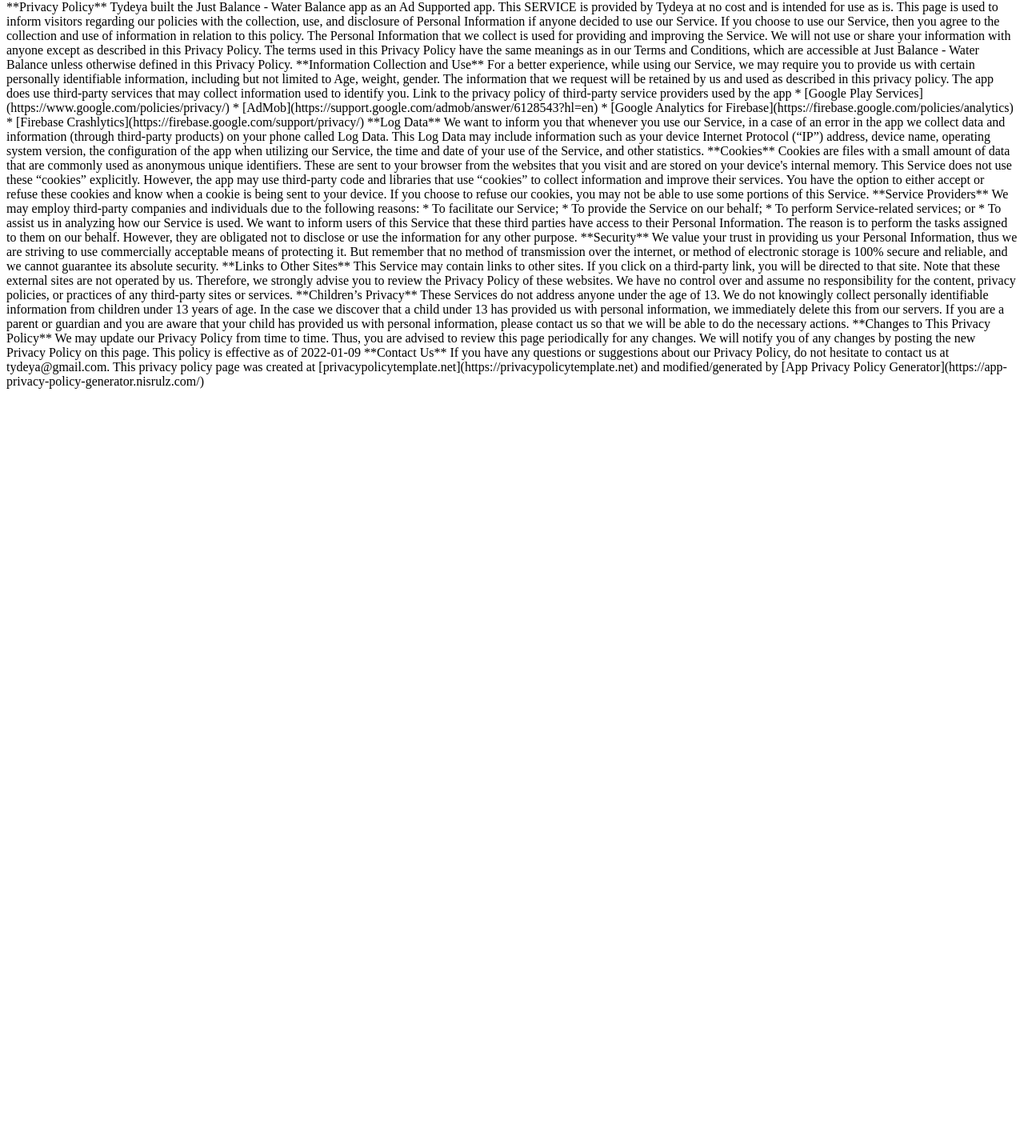
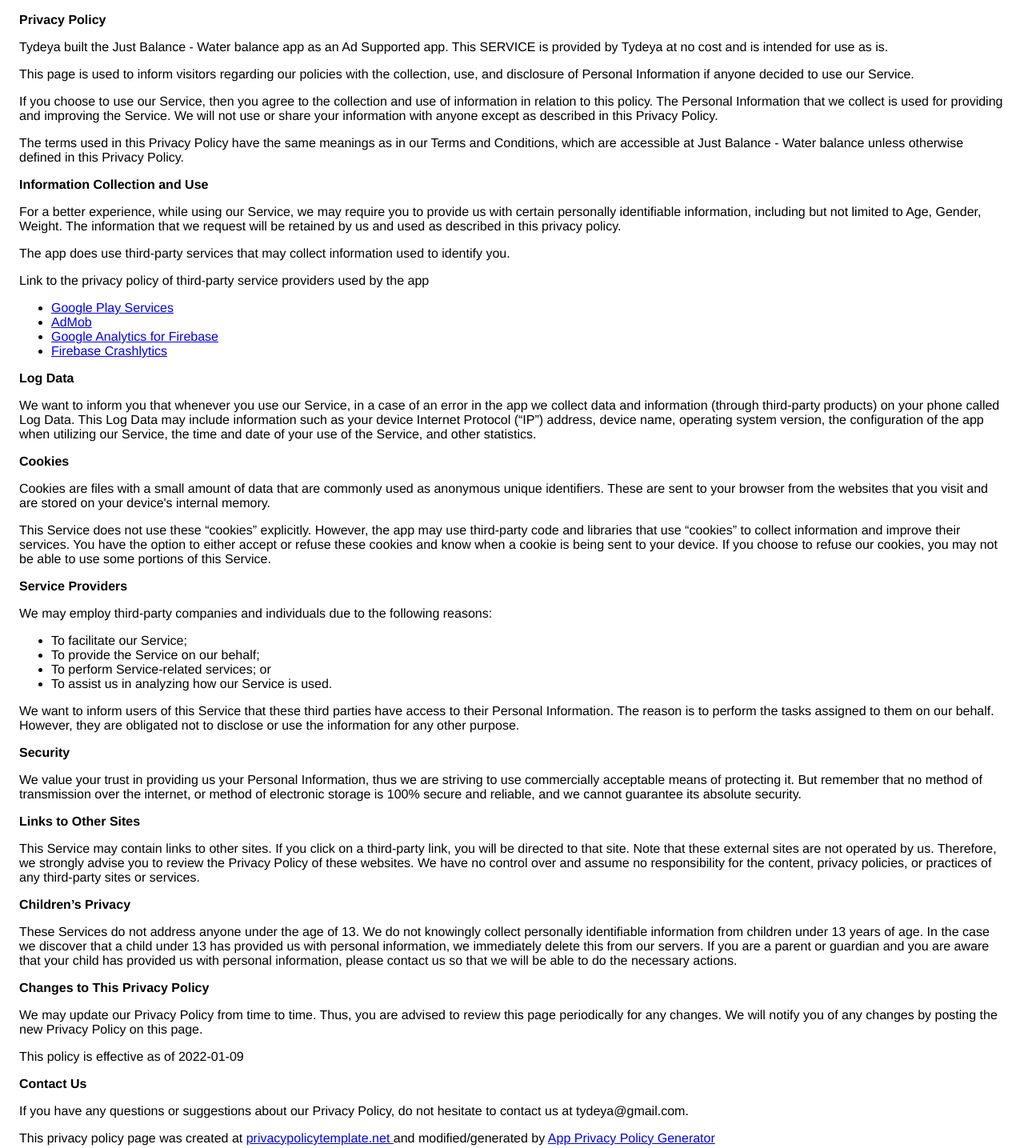
Before and after one commit to Artem-Yakovlev/artem-yakovlev.github.io, a plain HTML site: page Index.html in a window 1280 px wide. Shown: the part 8-1443 px from the top of the page at 80% size. Before the commit the page ends 800 px from the top, so only its background shows below. Drawn offline with Linux system fonts and the light colour scheme.

Commit message:
Update Index.html

```diff
--- a/Index.html
+++ b/Index.html
@@ -1,67 +1,109 @@
-**Privacy Policy**
-
-Tydeya built the Just Balance - Water Balance app as an Ad Supported app. This SERVICE is provided by Tydeya at no cost and is intended for use as is.
-
-This page is used to inform visitors regarding our policies with the collection, use, and disclosure of Personal Information if anyone decided to use our Service.
-
-If you choose to use our Service, then you agree to the collection and use of information in relation to this policy. The Personal Information that we collect is used for providing and improving the Service. We will not use or share your information with anyone except as described in this Privacy Policy.
-
-The terms used in this Privacy Policy have the same meanings as in our Terms and Conditions, which are accessible at Just Balance - Water Balance unless otherwise defined in this Privacy Policy.
-
-**Information Collection and Use**
-
-For a better experience, while using our Service, we may require you to provide us with certain personally identifiable information, including but not limited to Age, weight, gender. The information that we request will be retained by us and used as described in this privacy policy.
-
-The app does use third-party services that may collect information used to identify you.
-
-Link to the privacy policy of third-party service providers used by the app
-
-*   [Google Play Services](https://www.google.com/policies/privacy/)
-*   [AdMob](https://support.google.com/admob/answer/6128543?hl=en)
-*   [Google Analytics for Firebase](https://firebase.google.com/policies/analytics)
-*   [Firebase Crashlytics](https://firebase.google.com/support/privacy/)
-
-**Log Data**
-
-We want to inform you that whenever you use our Service, in a case of an error in the app we collect data and information (through third-party products) on your phone called Log Data. This Log Data may include information such as your device Internet Protocol (“IP”) address, device name, operating system version, the configuration of the app when utilizing our Service, the time and date of your use of the Service, and other statistics.
-
-**Cookies**
-
-Cookies are files with a small amount of data that are commonly used as anonymous unique identifiers. These are sent to your browser from the websites that you visit and are stored on your device's internal memory.
-
-This Service does not use these “cookies” explicitly. However, the app may use third-party code and libraries that use “cookies” to collect information and improve their services. You have the option to either accept or refuse these cookies and know when a cookie is being sent to your device. If you choose to refuse our cookies, you may not be able to use some portions of this Service.
-
-**Service Providers**
-
-We may employ third-party companies and individuals due to the following reasons:
-
-*   To facilitate our Service;
-*   To provide the Service on our behalf;
-*   To perform Service-related services; or
-*   To assist us in analyzing how our Service is used.
-
-We want to inform users of this Service that these third parties have access to their Personal Information. The reason is to perform the tasks assigned to them on our behalf. However, they are obligated not to disclose or use the information for any other purpose.
-
-**Security**
-
-We value your trust in providing us your Personal Information, thus we are striving to use commercially acceptable means of protecting it. But remember that no method of transmission over the internet, or method of electronic storage is 100% secure and reliable, and we cannot guarantee its absolute security.
-
-**Links to Other Sites**
-
-This Service may contain links to other sites. If you click on a third-party link, you will be directed to that site. Note that these external sites are not operated by us. Therefore, we strongly advise you to review the Privacy Policy of these websites. We have no control over and assume no responsibility for the content, privacy policies, or practices of any third-party sites or services.
-
-**Children’s Privacy**
-
-These Services do not address anyone under the age of 13. We do not knowingly collect personally identifiable information from children under 13 years of age. In the case we discover that a child under 13 has provided us with personal information, we immediately delete this from our servers. If you are a parent or guardian and you are aware that your child has provided us with personal information, please contact us so that we will be able to do the necessary actions.
-
-**Changes to This Privacy Policy**
-
-We may update our Privacy Policy from time to time. Thus, you are advised to review this page periodically for any changes. We will notify you of any changes by posting the new Privacy Policy on this page.
-
-This policy is effective as of 2022-01-09
-
-**Contact Us**
-
-If you have any questions or suggestions about our Privacy Policy, do not hesitate to contact us at tydeya@gmail.com.
-
-This privacy policy page was created at [privacypolicytemplate.net](https://privacypolicytemplate.net) and modified/generated by [App Privacy Policy Generator](https://app-privacy-policy-generator.nisrulz.com/)
+<!DOCTYPE html>
+    <html>
+    <head>
+      <meta charset='utf-8'>
+      <meta name='viewport' content='width=device-width'>
+      <title>Privacy Policy</title>
+      <style> body { font-family: 'Helvetica Neue', Helvetica, Arial, sans-serif; padding:1em; } </style>
+    </head>
+    <body>
+    <strong>Privacy Policy</strong> <p>
+                  Tydeya built the Just Balance - Water balance app as
+                  an Ad Supported app. This SERVICE is provided by
+                  Tydeya at no cost and is intended for use as
+                  is.
+                </p> <p>
+                  This page is used to inform visitors regarding our
+                  policies with the collection, use, and disclosure of Personal
+                  Information if anyone decided to use our Service.
+                </p> <p>
+                  If you choose to use our Service, then you agree to
+                  the collection and use of information in relation to this
+                  policy. The Personal Information that we collect is
+                  used for providing and improving the Service. We will not use or share your information with
+                  anyone except as described in this Privacy Policy.
+                </p> <p>
+                  The terms used in this Privacy Policy have the same meanings
+                  as in our Terms and Conditions, which are accessible at
+                  Just Balance - Water balance unless otherwise defined in this Privacy Policy.
+                </p> <p><strong>Information Collection and Use</strong></p> <p>
+                  For a better experience, while using our Service, we
+                  may require you to provide us with certain personally
+                  identifiable information, including but not limited to Age, Gender, Weight. The information that
+                  we request will be retained by us and used as described in this privacy policy.
+                </p> <div><p>
+                    The app does use third-party services that may collect
+                    information used to identify you.
+                  </p> <p>
+                    Link to the privacy policy of third-party service providers used
+                    by the app
+                  </p> <ul><li><a href="https://www.google.com/policies/privacy/" target="_blank" rel="noopener noreferrer">Google Play Services</a></li><li><a href="https://support.google.com/admob/answer/6128543?hl=en" target="_blank" rel="noopener noreferrer">AdMob</a></li><li><a href="https://firebase.google.com/policies/analytics" target="_blank" rel="noopener noreferrer">Google Analytics for Firebase</a></li><li><a href="https://firebase.google.com/support/privacy/" target="_blank" rel="noopener noreferrer">Firebase Crashlytics</a></li><!----><!----><!----><!----><!----><!----><!----><!----><!----><!----><!----><!----><!----><!----><!----><!----><!----><!----><!----><!----><!----><!----><!----><!----></ul></div> <p><strong>Log Data</strong></p> <p>
+                  We want to inform you that whenever you
+                  use our Service, in a case of an error in the app
+                  we collect data and information (through third-party
+                  products) on your phone called Log Data. This Log Data may
+                  include information such as your device Internet Protocol
+                  (“IP”) address, device name, operating system version, the
+                  configuration of the app when utilizing our Service,
+                  the time and date of your use of the Service, and other
+                  statistics.
+                </p> <p><strong>Cookies</strong></p> <p>
+                  Cookies are files with a small amount of data that are
+                  commonly used as anonymous unique identifiers. These are sent
+                  to your browser from the websites that you visit and are
+                  stored on your device's internal memory.
+                </p> <p>
+                  This Service does not use these “cookies” explicitly. However,
+                  the app may use third-party code and libraries that use
+                  “cookies” to collect information and improve their services.
+                  You have the option to either accept or refuse these cookies
+                  and know when a cookie is being sent to your device. If you
+                  choose to refuse our cookies, you may not be able to use some
+                  portions of this Service.
+                </p> <p><strong>Service Providers</strong></p> <p>
+                  We may employ third-party companies and
+                  individuals due to the following reasons:
+                </p> <ul><li>To facilitate our Service;</li> <li>To provide the Service on our behalf;</li> <li>To perform Service-related services; or</li> <li>To assist us in analyzing how our Service is used.</li></ul> <p>
+                  We want to inform users of this Service
+                  that these third parties have access to their Personal
+                  Information. The reason is to perform the tasks assigned to
+                  them on our behalf. However, they are obligated not to
+                  disclose or use the information for any other purpose.
+                </p> <p><strong>Security</strong></p> <p>
+                  We value your trust in providing us your
+                  Personal Information, thus we are striving to use commercially
+                  acceptable means of protecting it. But remember that no method
+                  of transmission over the internet, or method of electronic
+                  storage is 100% secure and reliable, and we cannot
+                  guarantee its absolute security.
+                </p> <p><strong>Links to Other Sites</strong></p> <p>
+                  This Service may contain links to other sites. If you click on
+                  a third-party link, you will be directed to that site. Note
+                  that these external sites are not operated by us.
+                  Therefore, we strongly advise you to review the
+                  Privacy Policy of these websites. We have
+                  no control over and assume no responsibility for the content,
+                  privacy policies, or practices of any third-party sites or
+                  services.
+                </p> <p><strong>Children’s Privacy</strong></p> <div><p>
+                    These Services do not address anyone under the age of 13.
+                    We do not knowingly collect personally
+                    identifiable information from children under 13 years of age. In the case
+                    we discover that a child under 13 has provided
+                    us with personal information, we immediately
+                    delete this from our servers. If you are a parent or guardian
+                    and you are aware that your child has provided us with
+                    personal information, please contact us so that
+                    we will be able to do the necessary actions.
+                  </p></div> <!----> <p><strong>Changes to This Privacy Policy</strong></p> <p>
+                  We may update our Privacy Policy from
+                  time to time. Thus, you are advised to review this page
+                  periodically for any changes. We will
+                  notify you of any changes by posting the new Privacy Policy on
+                  this page.
+                </p> <p>This policy is effective as of 2022-01-09</p> <p><strong>Contact Us</strong></p> <p>
+                  If you have any questions or suggestions about our
+                  Privacy Policy, do not hesitate to contact us at tydeya@gmail.com.
+                </p> <p>This privacy policy page was created at <a href="https://privacypolicytemplate.net" target="_blank" rel="noopener noreferrer">privacypolicytemplate.net </a>and modified/generated by <a href="https://app-privacy-policy-generator.nisrulz.com/" target="_blank" rel="noopener noreferrer">App Privacy Policy Generator</a></p>
+    </body>
+    </html>
```
